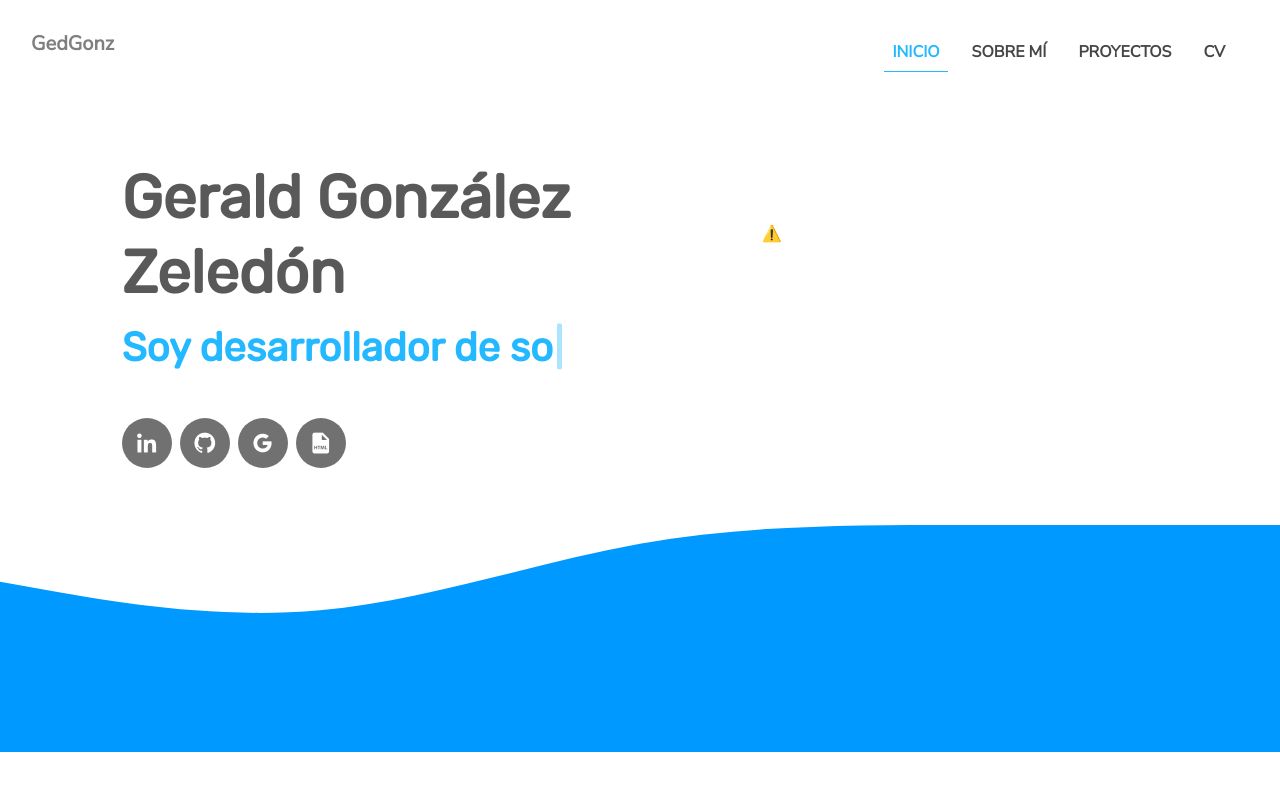
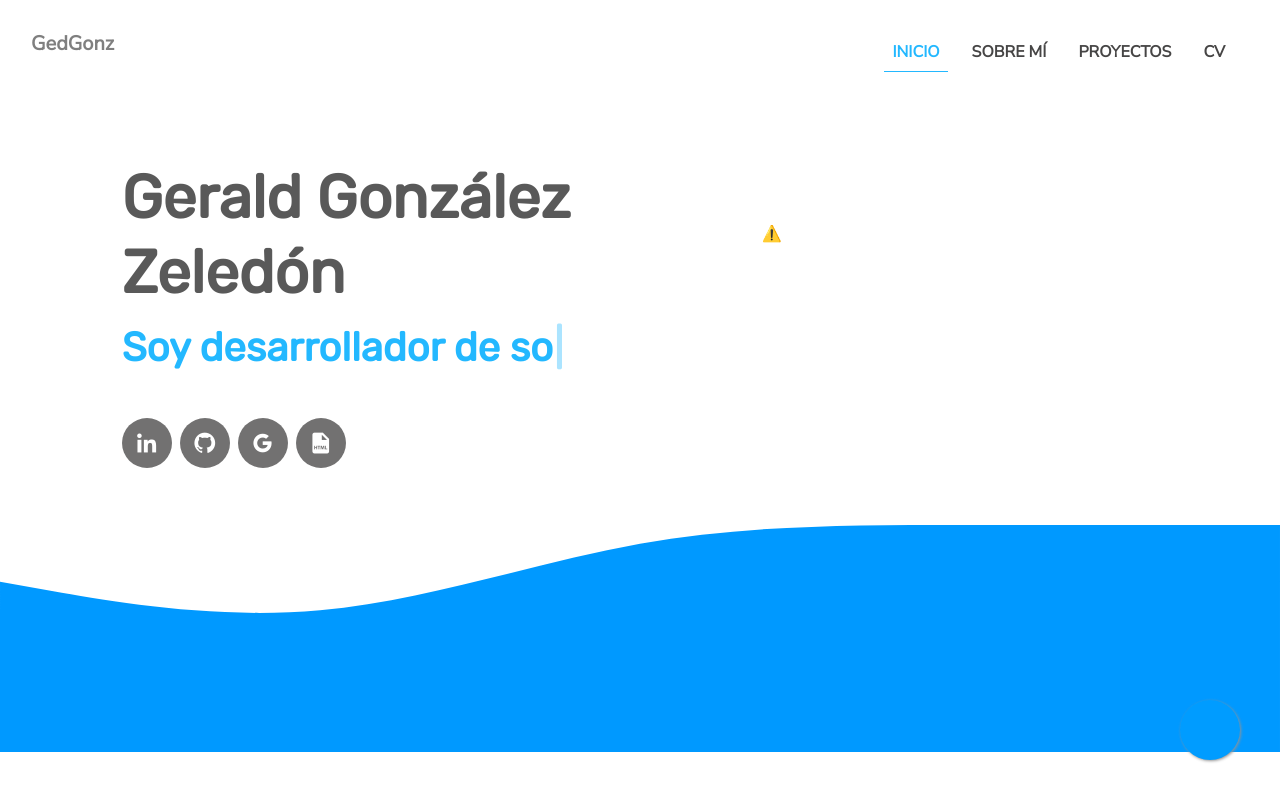
Before and after one commit to GedGonz/GedGonz, a React (Create React App) app: page / in a window 1280 px wide. Shown: the top 800 px of the page. Built offline with nearby package versions, Linux system fonts and the light colour scheme; no server answers; a web font is replaced by a local one.

Commit message:
logic was added to move the scroll from the float button

```diff
--- /dev/null
+++ b/src/components/FloatButton/Next.css
@@ -0,0 +1,23 @@
+
+.float{
+	position:fixed;
+	width:60px;
+	height:60px;
+	bottom:40px;
+	right:40px;
+	background-color:#009CFF;
+	color:#FFF;
+	border-radius:50px;
+	text-align:center;
+	box-shadow: 1px 1px 3px 0px rgb(147 147 147);
+	z-index: 1;
+	cursor: pointer;
+}
+.float:hover {
+	box-shadow: 2px 2px 13px 0px rgb(147 147 147);
+}
+
+.buton{
+	margin-top:22px;
+	color: white;
+}
--- /dev/null
+++ b/src/components/FloatButton/Next.jsx
@@ -0,0 +1,47 @@
+import React, { useEffect, useState } from 'react'
+import { Link } from 'react-scroll';
+import "./Next.css";
+export default function Next() {
+
+    let [isdown, setisdown] = useState(true);
+    let [sectionNext, setsectionNext] = useState("inicio");
+    let [index, setindex] = useState(0);
+    let [style, setstyle] = useState("fa fa-chevron-down buton");
+
+    useEffect(()=>{
+        handleSetActive()
+    },[]);
+
+    function handleSetActive() {
+        const section =["inicio","about","proyects"];
+
+         setisdown(index==0);
+
+        if(isdown)
+        {
+            setstyle("fa fa-chevron-down buton");
+            setindex(++index);
+        }
+        else
+        {
+            if(index==0)
+            {
+                setindex(++index);
+                setstyle("fa fa-chevron-down buton");
+            }
+            else{
+                setstyle("fa fa-chevron-up buton");
+                setindex(--index);
+            }
+        }
+        setsectionNext(section[index]);
+      }
+    return (
+        <div>
+            <Link className="float" to={sectionNext} spy={true} smooth={true} duration={900} onClick={handleSetActive}>
+                <i className={style}/>
+            </Link>
+
+        </div>
+    )
+}
--- a/src/components/home/Landing.jsx
+++ b/src/components/home/Landing.jsx
@@ -1,5 +1,6 @@
 import React from 'react'
 import TypewriterComponent from 'typewriter-effect';
+import Next from '../FloatButton/Next';
 import "./Landing.css";
 export default function Landing() {
     return (
@@ -42,6 +43,7 @@ export default function Landing() {
 
                 </div>
             </footer>
+            <Next/>
             </header>
     )
 }
```
